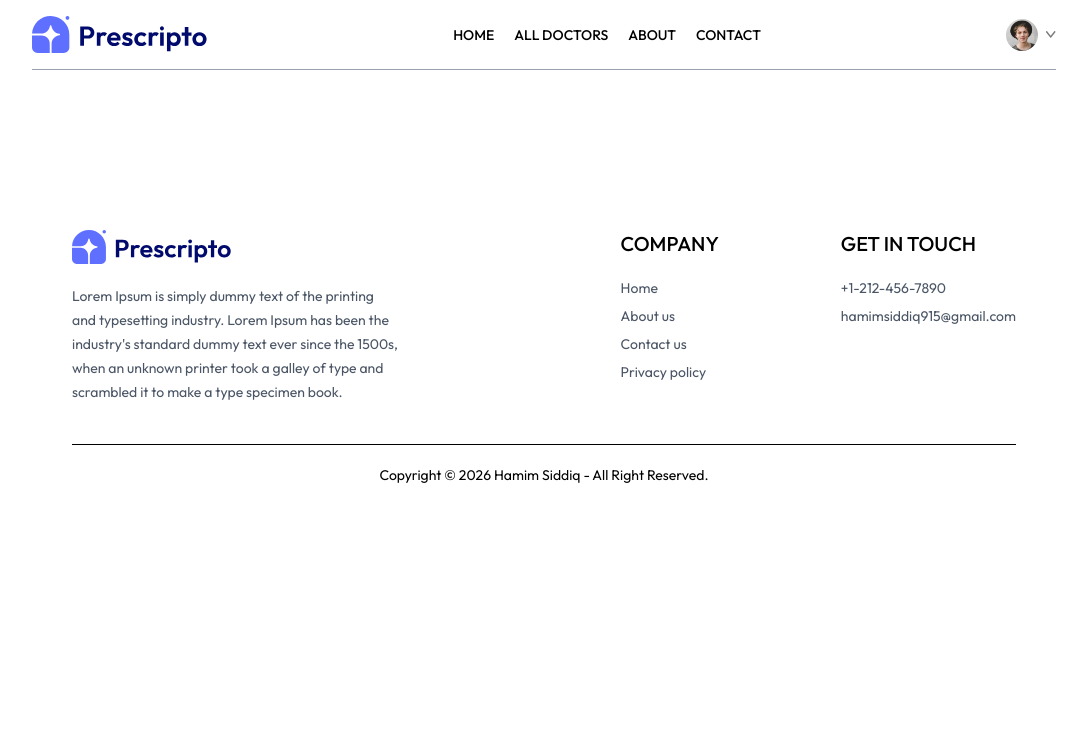
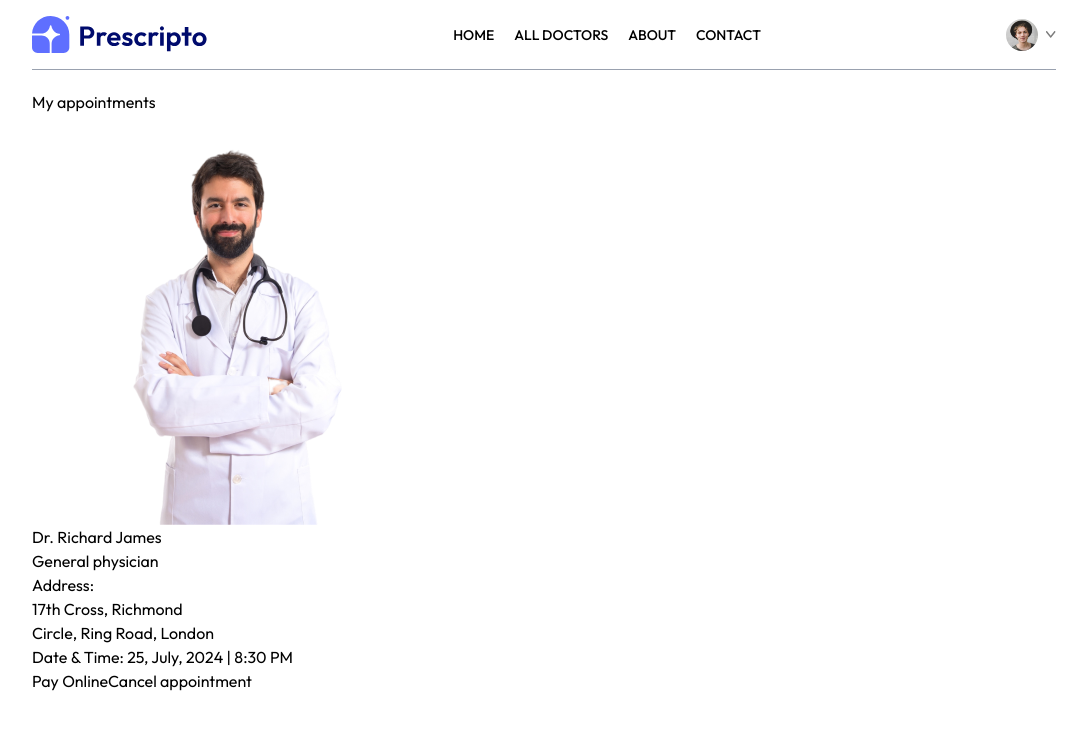
Before and after one commit to Hamimsiddiq007/prescripto, a React (Vite) app: page /my-appointments in a window 1280 px wide. Shown: the top 741 px of the page, without its empty margins (96-1183 px from the left). Built offline with nearby package versions, Linux system fonts and the light colour scheme.

Commit message:
feat: myAppointment structure

```diff
--- a/src/pages/MyAppointments.jsx
+++ b/src/pages/MyAppointments.jsx
@@ -1,9 +1,37 @@
-import React from 'react'
+import React, { useContext } from 'react'
+import { AppContext } from '../context/AppContext'
 
 const MyAppointments = () => {
+
+  const {doctors} = useContext(AppContext)
+
   return (
     <div>
-
+      <p>My appointments</p>
+      <div className="">
+        {
+          doctors.slice(0, 2).map((item, index) => (
+            <div className="" key={index}>
+              <div className="">
+                <img src={item.image} alt="" />
+              </div>
+              <div className="">
+                <p>{item.name}</p>
+                <p>{item.speciality}</p>
+                <p>Address:</p>
+                <p>{item.address.line1}</p>
+                <p>{item.address.line2}</p>
+                <p><span>Date & Time:</span> 25, July, 2024 |  8:30 PM</p>
+              </div>
+              <div className=""></div>
+              <div className="">
+                <button>Pay Online</button>
+                <button>Cancel appointment</button>
+              </div>
+            </div>
+          ))
+        }
+      </div>
     </div>
   )
 }
```
